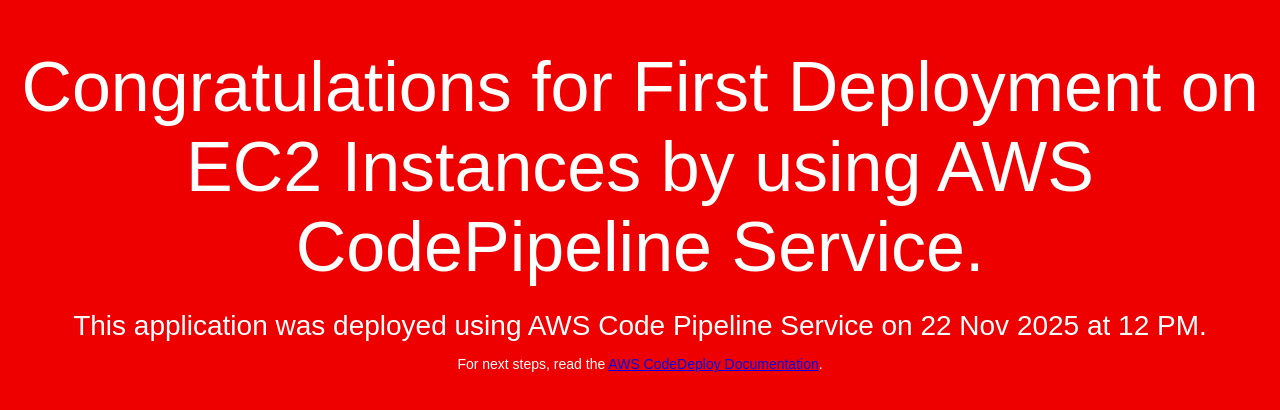
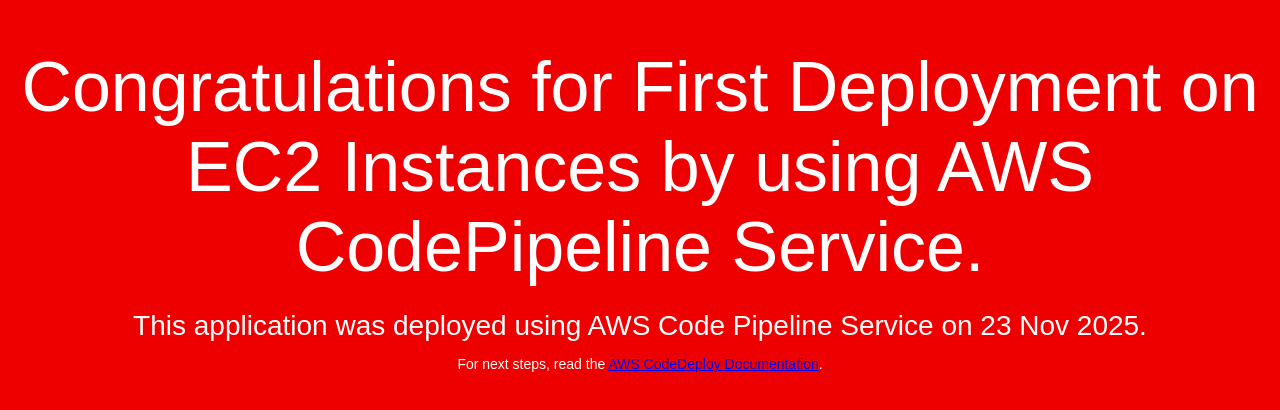
Before and after one commit to avinashbundela1987/shiva, a plain HTML site: page index.html in a window 1280 px wide. Drawn offline with Linux system fonts and the light colour scheme.

Commit message:
my fisrt commit on 23 nov

```diff
--- a/index.html
+++ b/index.html
@@ -27,7 +27,7 @@
 <body>
   <div align="center">
     <h1>Congratulations for First Deployment on EC2 Instances by using AWS CodePipeline Service.</h1>
-    <h2>This application was deployed using AWS Code Pipeline Service on 22 Nov 2025 at 12 PM.</h2>
+    <h2>This application was deployed using AWS Code Pipeline Service on 23 Nov 2025.</h2>
     <p>For next steps, read the <a href="http://aws.amazon.com/documentation/codedeploy">AWS CodeDeploy Documentation</a>.</p>
   </div>
 </body>
```
